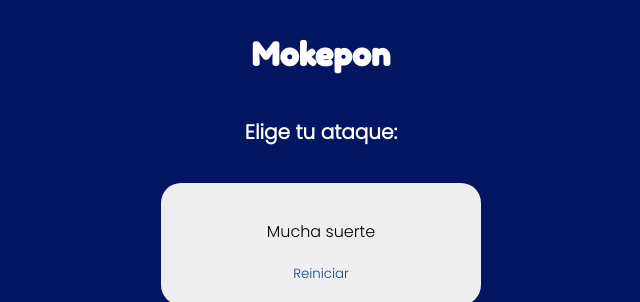
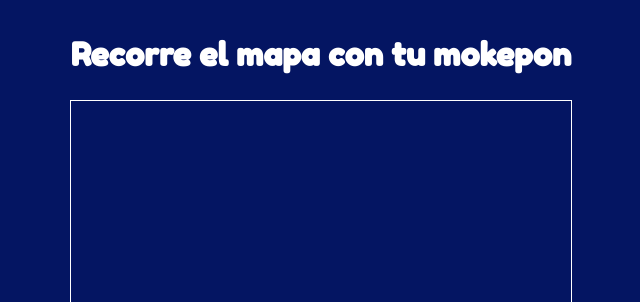
Before and after one commit to camilolam/basicProgramPlatzi, a plain HTML site: page programar/mokepon/mokepon.html in a window 1280 px wide. Both pictures are taken after a click on the button "Seleccionar". Shown: the top 302 px of the page, without its empty margins (319-959 px from the left). Drawn offline with Linux system fonts and the light colour scheme.

Commit message:
inicio canvas

```diff
--- a/programar/mokepon/js/mokepon.js
+++ b/programar/mokepon/js/mokepon.js
@@ -1,22 +1,19 @@
 const sectionSeleccionarAtaque = document.getElementById('seleccionar-ataque')
 const sectionReiniciar = document.getElementById('reiniciar')
 const botonMascotaJugador = document.getElementById('boton-mascota')
-
 const botonReiniciar = document.getElementById('boton-reiniciar')
-
 const sectionSeleccionarMascota = document.getElementById('seleccionar-mascota')
 const spanMascotaJugador = document.getElementById('mascota-jugador')
-
 const spanMascotaEnemigo = document.getElementById('mascota-enemigo')
-
 const spanVictoriasJugador = document.getElementById('victorias-jugador')
 const spanVictoriasEnemigo = document.getElementById('victorias-enemigo')
-
 const sectionMensajes = document.getElementById('resultado')
 const ataquesDelJugador = document.getElementById('ataques-del-jugador')
 const ataquesDelEnemigo = document.getElementById('ataques-del-enemigo')
 const contenedorTarjetas = document.getElementById('contenedorTarjetas')
 const contenedorAtaques = document.getElementById('contenedorAtaques')
+const sectionVerMapa = document.getElementById('ver-mapa')
+const mapa = document.getElementById('mapa')
 
 let botonTierra
 let botonFuego
@@ -85,7 +82,7 @@ mokepones.push(hipodoge,capipepo,ratigueya)
 function iniciarJuego() {
 
     sectionSeleccionarAtaque.style.display = 'none'
-
+    sectionVerMapa.style.display = 'none'
     mokepones.forEach((mokepon) => {
         opcionDeMokepones = `
         <input type="radio" name="mascota" id=${mokepon.nombre} />
@@ -108,7 +105,9 @@ function iniciarJuego() {
 function seleccionarMascotaJugador() {
 
     sectionSeleccionarMascota.style.display = 'none'
-    sectionSeleccionarAtaque.style.display = 'flex'
+    //sectionSeleccionarAtaque.style.display = 'flex'
+    sectionVerMapa.style.display = 'flex'
+
     if (inputHipodoge.checked) {
         spanMascotaJugador.innerHTML = inputHipodoge.id
         mascotaEscogidaJugador = inputHipodoge.id
--- a/programar/mokepon/mokepon.html
+++ b/programar/mokepon/mokepon.html
@@ -16,6 +16,11 @@
             </div>
 
             <button id="boton-mascota">Seleccionar</button>
+        </section>
+
+        <section id= "ver-mapa">
+            <h1 class="titulo">Recorre el mapa con tu mokepon</h1>
+            <canvas id="mapa"></canvas>
         </section>
 
         <section id="seleccionar-ataque">
--- a/programar/mokepon/styles.css
+++ b/programar/mokepon/styles.css
@@ -120,3 +120,15 @@ input:checked + label {
     flex-direction: column;
   }
 }
+
+#ver-mapa{
+  flex-direction: column;
+  align-items: center;
+  justify-content: center;
+}
+
+#mapa{
+  border: 1px solid white;
+  width:500px;
+  height: 300px;
+}
```
